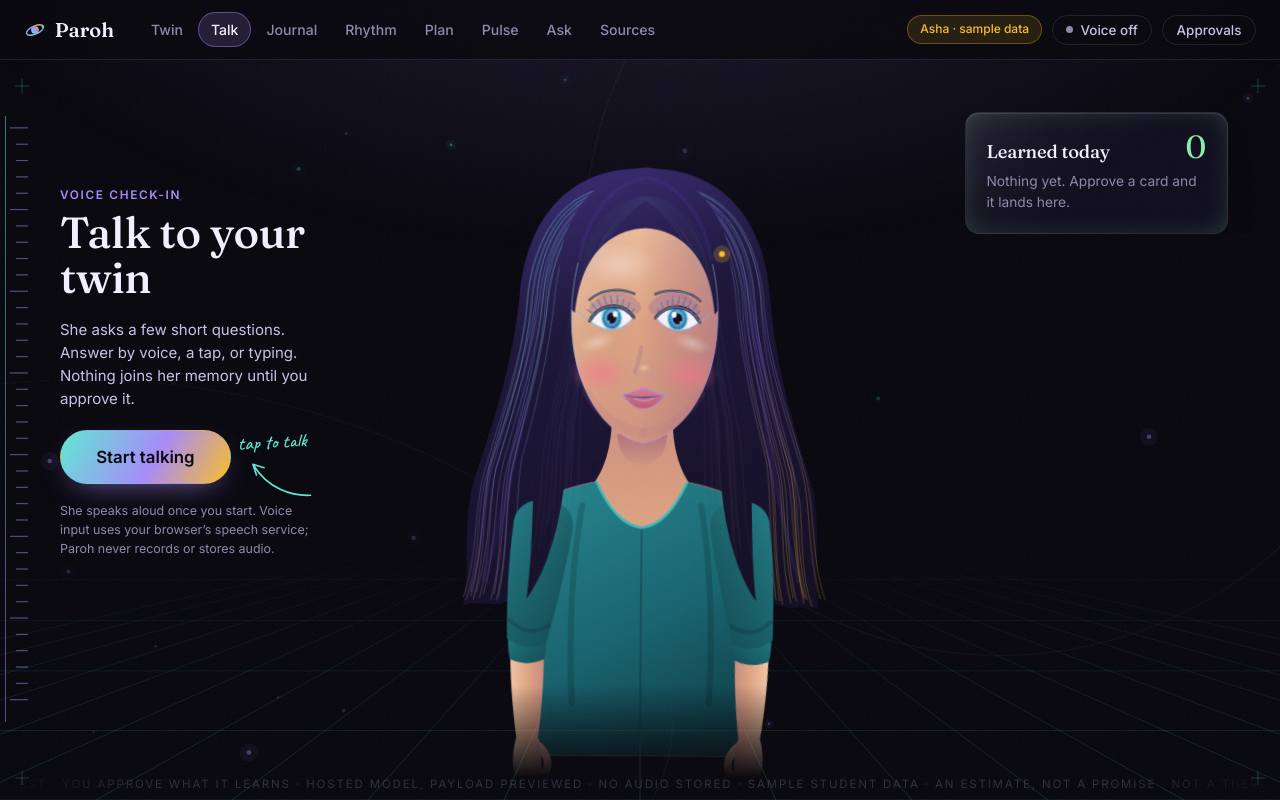
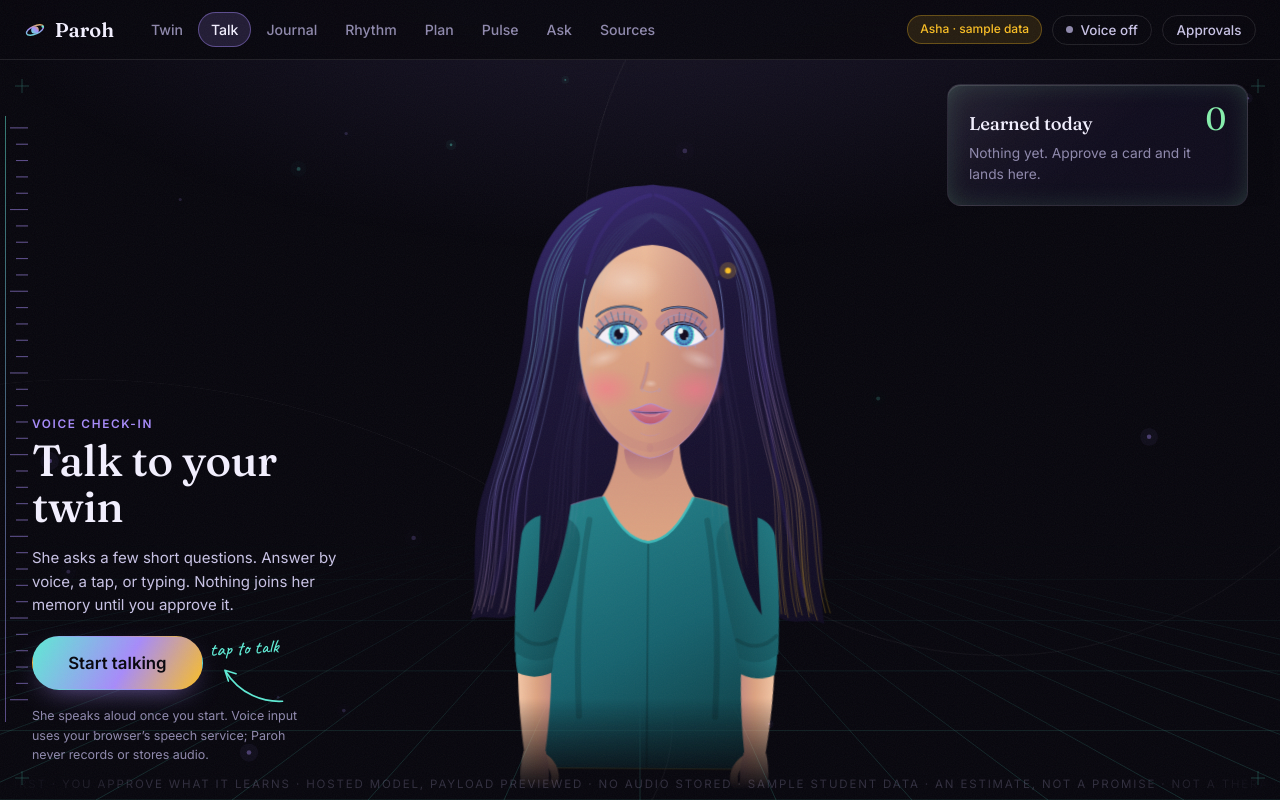
Before and after one commit to pankqx/paroh-twin, a Next.js app: page /talk in a window 1280 px wide. Built offline with nearby package versions, Linux system fonts and the light colour scheme.

Commit message:
Talk: chat history + input left, avatar centre, details right; Home uses wider half-body avatar
Co-Authored-By: Claude Sonnet 5.5 <noreply@anthropic.com>
Claude-Session: https://claude.ai/code/session_017imaRSzmdWJDpWtLE3PxeW

```diff
--- a/src/components/TalkStage/TalkStage.css
+++ b/src/components/TalkStage/TalkStage.css
@@ -342,42 +342,106 @@
   padding: 0.6rem 1.1rem;
 }
 
-/* ---------- Desktop: three columns ---------- */
+/* ---------- Conversation history ---------- */
+
+.talk-history {
+  list-style: none;
+  margin: 0 0 0.9rem;
+  padding: 0 0.4rem 0 0;
+  display: flex;
+  flex-direction: column;
+  gap: 0.55rem;
+  max-height: 34vh;
+  overflow-y: auto;
+  scrollbar-width: thin;
+  mask-image: linear-gradient(to bottom, transparent 0, #000 18%);
+}
+.talk-history li {
+  max-width: 92%;
+  padding: 0.5rem 0.8rem;
+  border-radius: 14px;
+  font-size: 0.88rem;
+  line-height: 1.4;
+  color: var(--text-soft);
+  background: rgba(255, 255, 255, 0.05);
+  border: 1px solid rgba(255, 255, 255, 0.08);
+}
+.talk-history li span {
+  display: block;
+  margin-bottom: 0.15rem;
+  font-size: 0.66rem;
+  font-weight: 600;
+  letter-spacing: 0.12em;
+  text-transform: uppercase;
+  color: var(--violet);
+}
+.talk-history li.you {
+  align-self: flex-end;
+  background: color-mix(in srgb, var(--teal) 14%, transparent);
+  border-color: color-mix(in srgb, var(--teal) 30%, transparent);
+}
+.talk-history li.you span {
+  color: var(--teal);
+}
+
+/* ---------- Desktop: chat left, her in the middle, details right ---------- */
 
 @media (min-width: 1100px) {
   .talk {
-    padding-bottom: 0;
+    padding: 0;
   }
 
   .talk-stage {
-    grid-template-columns: minmax(270px, 1fr) auto minmax(270px, 1fr);
-    grid-template-areas: "left face right";
-    align-items: center;
-    column-gap: 1.75rem;
-    min-height: calc(100vh - var(--bar-h) - 1.5rem);
+    max-width: none;
+    grid-template-columns: minmax(340px, 27%) minmax(0, 1fr) minmax(300px, 26%);
+    grid-template-rows: 1fr auto;
+    grid-template-areas:
+      "left face right"
+      "dock face right";
+    align-items: stretch;
+    column-gap: 1rem;
+    height: calc(100vh - var(--bar-h));
+    min-height: 620px;
+    gap: 0 1rem;
+  }
+
+  .talk-face {
+    align-self: end;
+    align-items: flex-end;
+    min-height: 0;
+    overflow: hidden;
+  }
+  .talk-face .twin-face.ta {
+    --face-h: min(calc(100vh - var(--bar-h)), calc((100vw * 0.46) * 1.2));
   }
 
   .talk-left {
-    padding: 0 0 7rem 2.5rem;
+    justify-content: flex-end;
+    padding: 1.25rem 0 0.75rem 2rem;
+    min-height: 0;
+  }
+
+  .talk-caption {
+    max-width: 20ch;
+    font-size: clamp(1.5rem, 2.1vw, 2.2rem);
+  }
+
+  .talk-dock-wrap {
+    position: relative;
+    width: auto;
+    margin: 0 0 1.25rem 2rem;
+    transform: none;
+    left: auto;
+    bottom: auto;
   }
 
   .talk-right {
     align-self: start;
-    max-height: calc(100vh - var(--bar-h) - 10rem);
-    margin-top: 2.5rem;
+    max-height: calc(100vh - var(--bar-h) - 2rem);
+    margin-top: 1.5rem;
     padding-right: 2rem;
     overflow-y: auto;
     scrollbar-width: thin;
-  }
-
-  /* Bottom centre, in front of the faded shoulders. Never over her head. */
-  .talk-dock-wrap {
-    position: absolute;
-    left: 50%;
-    bottom: 0.5rem;
-    transform: translateX(-50%);
-    width: min(660px, calc(100% - 4rem));
-    margin: 0;
   }
 }
 
@@ -432,7 +496,6 @@
 
 /* The coloured character (TwinAvatar): 900:1080 box, sized by height. */
 .talk-face .twin-face.ta {
-  --face-h: min(calc(100vh - var(--bar-h) - 1.5rem), calc((100vw - var(--fill-side, 0px)) * 1.2));
   margin-inline: auto;
 }
 @media (max-width: 1099px) {
--- a/src/components/TalkStage/TalkStage.tsx
+++ b/src/components/TalkStage/TalkStage.tsx
@@ -83,6 +83,8 @@ export default function TalkStage() {
   const [level, setLevel] = useState(0);
   const [cards, setCards] = useState<Array<{ fact: Fact; said: string }>>([]);
   const [notice, setNotice] = useState("");
+  const [history, setHistory] = useState<Array<{ who: "twin" | "you"; text: string }>>([]);
+  const histRef = useRef<HTMLOListElement>(null);
   const [voiceOn] = useVoicePref();
 
   const canDictate = useSyncExternalStore(
@@ -174,6 +176,7 @@ export default function TalkStage() {
 
   const say = useCallback((text: string) => {
     setLine(text);
+    setHistory((h) => [...h.slice(-19), { who: "twin" as const, text }]);
     speech.speak(text);
   }, []);
 
@@ -207,6 +210,7 @@ export default function TalkStage() {
     listen.stop();
     setStep("thinking");
     setHeard(answer);
+    setHistory((h) => [...h.slice(-19), { who: "you" as const, text: answer }]);
     setNotice("");
 
     const consent = await dataService.getConsent();
@@ -311,6 +315,12 @@ export default function TalkStage() {
     return () => window.clearTimeout(id);
   }, []);
 
+  useEffect(() => {
+    histRef.current?.scrollTo({ top: histRef.current.scrollHeight, behavior: "smooth" });
+  }, [history.length]);
+  // Everything said before the line she is on right now (that one is shown large).
+  const past = history.length && history[history.length - 1].who === "twin" ? history.slice(0, -1) : history;
+
   const listening = step === "listening";
   const asking = step === "ask" || listening;
 
@@ -328,6 +338,16 @@ export default function TalkStage() {
 
         {/* Left: her question, big, with the word being spoken lit. */}
         <section className="talk-left" aria-live="polite">
+          {past.length > 0 && (
+            <ol className="talk-history" ref={histRef} aria-label="Conversation so far">
+              {past.map((m, i) => (
+                <li key={i} className={m.who}>
+                  <span>{m.who === "twin" ? "Twin" : "You"}</span>
+                  {m.text}
+                </li>
+              ))}
+            </ol>
+          )}
           {step === "start" ? (
             <div className="talk-start">
               <p className="talk-eyebrow">Voice check-in</p>
--- a/src/components/TwinHome/TwinHome.css
+++ b/src/components/TwinHome/TwinHome.css
@@ -24,8 +24,8 @@
 .twin-stage-face {
   position: absolute;
   left: 50%;
-  top: calc((100cqh - var(--u)) / 2 + var(--u) * 0.02);
-  height: calc(var(--u) * 0.96);
+  top: calc((100cqh - var(--u)) / 2 - var(--u) * 0.04);
+  height: calc(var(--u) * 1.22);
   transform: translateX(-50%);
   --face-h: 100%;
 }
```
Also changed, not shown: src/components/TwinHome/TwinHome.tsx (+4 -3 lines).
